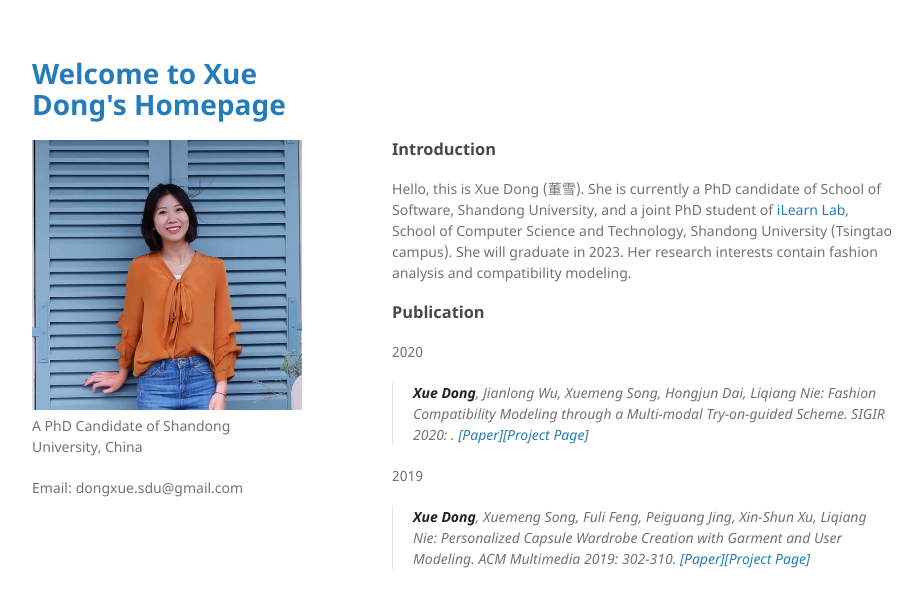
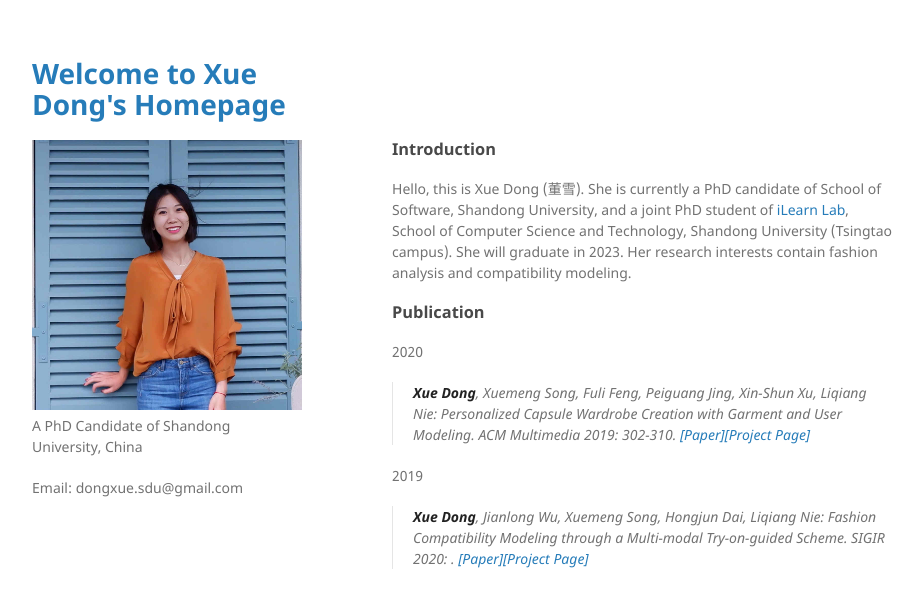
Before and after one commit to hello-dx/hello-dx.github.io, a Jekyll site: the page built from index.md, in a window 1280 px wide. Shown: the top 608 px of the page, without its empty margins (178-1101 px from the left). Built offline with Jekyll 4.4.1, drawn with Linux system fonts in a browser that asks for light colours; part of the change alters nothing that is shown.

```diff
--- a/index.md
+++ b/index.md
@@ -14,8 +14,8 @@ Hello, this is Xue Dong (董雪). She is currently a PhD candidate of School of
 
 2020
 
->**Xue Dong**, Jianlong Wu, Xuemeng Song, Hongjun Dai, Liqiang Nie: Fashion Compatibility Modeling through a Multi-modal Try-on-guided Scheme. SIGIR 2020: . [[Paper]](./assets/paper/PersonalizedCapsuleWardrobeCreationwithGarmentandUserModeling.pdf)[[Project Page]](http://ilearn.qd.sdu.edu.cn/)
+>**Xue Dong**, Xuemeng Song, Fuli Feng, Peiguang Jing, Xin-Shun Xu, Liqiang Nie: Personalized Capsule Wardrobe Creation with Garment and User Modeling. ACM Multimedia 2019: 302-310. [[Paper]](./assets/paper/FashionCompatibilityModelingthroughaMulti-modalTry-on-guidedScheme.pdf)[[Project Page]](https://dxresearch.wixsite.com/tryon-cm)
 
 2019
 
->**Xue Dong**, Xuemeng Song, Fuli Feng, Peiguang Jing, Xin-Shun Xu, Liqiang Nie: Personalized Capsule Wardrobe Creation with Garment and User Modeling. ACM Multimedia 2019: 302-310. [[Paper]](./assets/paper/FashionCompatibilityModelingthroughaMulti-modalTry-on-guidedScheme.pdf)[[Project Page]](http://ilearn.qd.sdu.edu.cn/)
+>**Xue Dong**, Jianlong Wu, Xuemeng Song, Hongjun Dai, Liqiang Nie: Fashion Compatibility Modeling through a Multi-modal Try-on-guided Scheme. SIGIR 2020: . [[Paper]](./assets/paper/PersonalizedCapsuleWardrobeCreationwithGarmentandUserModeling.pdf)[[Project Page]](https://dxresearch.wixsite.com/pcw-dc)
```
